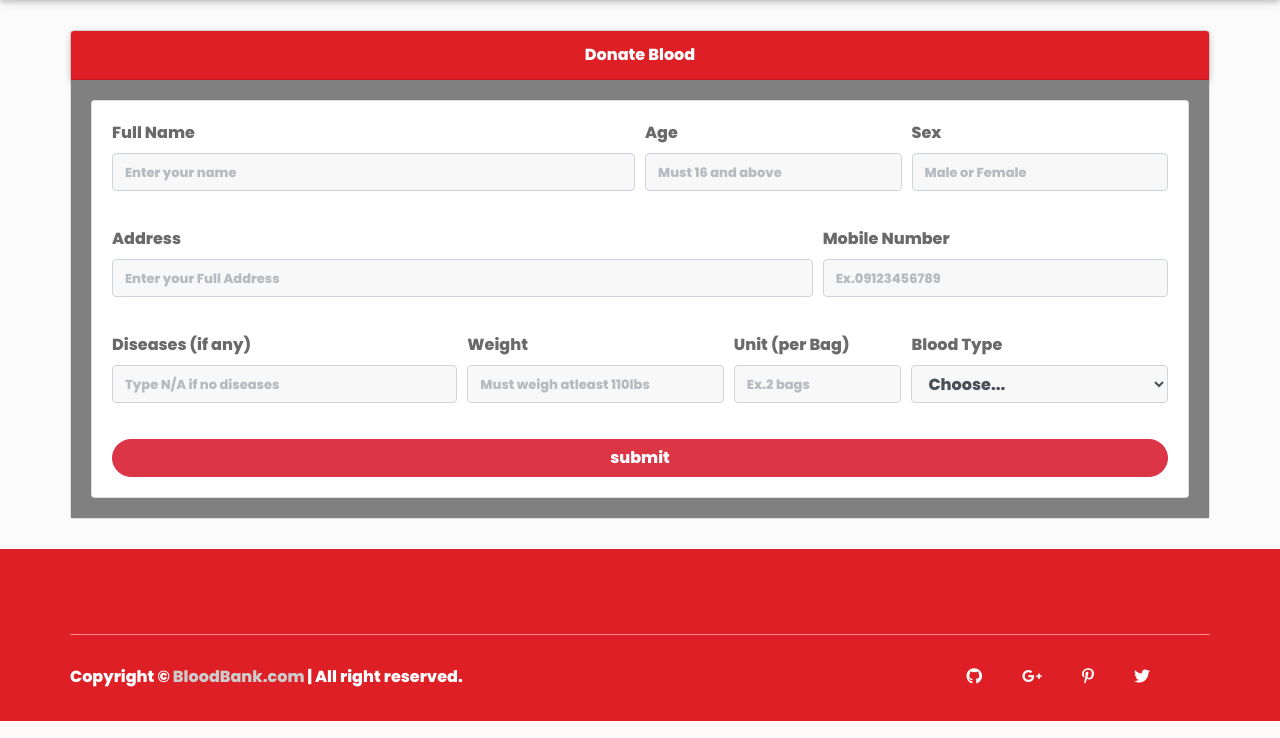
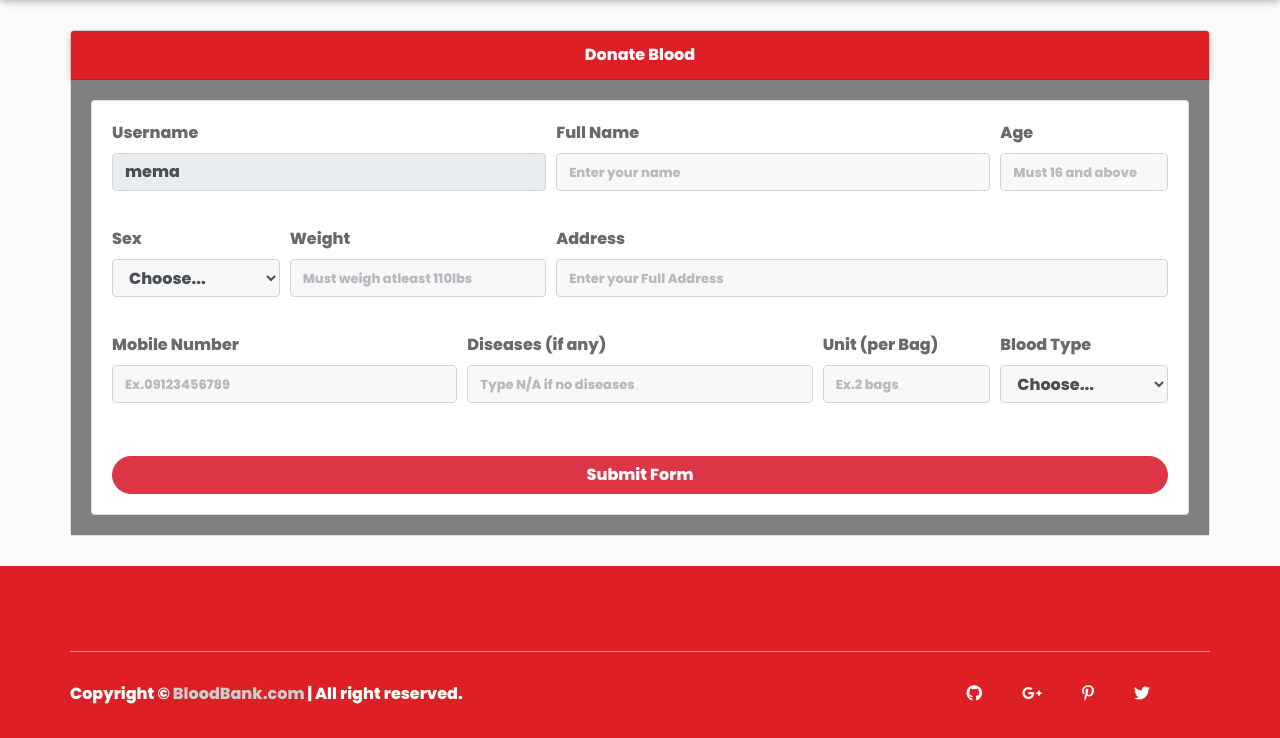
Before and after one commit to SeanDotExe/BloodBank, a Django app: template BBDjango/mainbb/templates/donor-donate.html in a window 1280 px wide. Shown: the part 137-875 px from the top of the page. Run offline with Django 3.2, Linux system fonts and the light colour scheme; the template is opened without the code that fills it, so the values that code supplies are empty; parts of the project's set-up code (start-up, migrations or seed data) failed here and were passed over; some libraries are stand-ins or nearby versions; some web fonts are replaced.

Commit message:
Update forms for blood donation form

```diff
--- a/BBDjango/mainbb/templates/donor-donate.html
+++ b/BBDjango/mainbb/templates/donor-donate.html
@@ -91,6 +91,13 @@
     </header>
 
 <div class="container marginn">
+    {% if messages %}
+        <ul class="messages">
+            {% for message in messages%}
+            <li {% if message.tags %} class="{{message.tags}}" {% endif %}> {{message }}</li>
+            {% endfor %}
+        </ul>
+    {% endif %}
     <div class="card">
         <div class="card-header red">
             Donate Blood
@@ -101,19 +108,31 @@
                     <form action = "" method="POST">
                         {% csrf_token %}
                         <div class="form-row">
-                            <div class="form-group col-md-6">
+                            <div class="form-group col-md-5">
+                                <label for="username">Username</label>
+                                <input type="text" name ="username" class="form-control" id="inputname" value="mema" placeholder="Enter your username" readonly>
+                            </div>
+                            <div class="form-group col-md-5">
                                 <label for="fullname">Full Name</label>
                                 <input type="text" name ="fullname" class="form-control" id="inputname" placeholder="Enter your name" required>
                             </div>
-                            <div class="form-group col-md-3">
+                            <div class="form-group col-md-2">
                                 <label for="age">Age</label>
                                 <input type="text" name ="age" class="form-control" id="inputage" placeholder="Must 16 and above"required>
                             </div>
+                            <div class="form-group col-md-2">
+                                <label for="sex">Sex</label>
+                                <select name ="sex" id="inputbloodt" class="form-control">
+                                    <option selected disabled = "true">Choose...</option>
+                                    <option>Male</option>
+                                    <option>Female</option>
+                                </select>
+                            </div>
                             <div class="form-group col-md-3">
-                                <label for="sex">Sex</label>
-                                <input type="text" name ="sex" class="form-control" id="inputsex" placeholder="Male or Female"required>
+                                <label for="weight">Weight</label>
+                                <input type="text" name ="weight" class="form-control" id="inputweight" placeholder="Must weigh atleast 110lbs">
                             </div>
-                            <div class="form-group col-md-8">
+                            <div class="form-group col-md-7">
                                 <label for="add">Address</label>
                                 <input type="text"name ="add" class="form-control" id="inputAddress" placeholder="Enter your Full Address"required>
                             </div>
@@ -122,19 +141,16 @@
                                 <input type="text"name ="contactnum" class="form-control" id="inputmn" placeholder="Ex.09123456789"required>
                             </div>
                             <div class="form-group col-md-4">
-                                <label for="username">Diseases (if any)</label>
-                                <input type="text" name="username" class="form-control" id="inputdisease" placeholder="Type N/A if no diseases">
-                            </div>
-                            <div class="form-group col-md-3">
-                                <label for="pword">Weight</label>
-                                <input type="text" name ="pword" class="form-control" id="inputweight" placeholder="Must weigh atleast 110lbs">
+                                <label for="disease">Diseases (if any)</label>
+                                <input type="text" name="disease" class="form-control" id="inputdisease" placeholder="Type N/A if no diseases">
                             </div>
 
-                                    <div class="form-group col-md-2">
-                                <label for="inputunit">Unit (per Bag)</label>
-                                <input type="text" class="form-control" id="inputunit" placeholder="Ex.2 bags">
+
+                            <div class="form-group col-md-2">
+                                <label for="unit">Unit (per Bag)</label>
+                                <input type="text" name="unit" class="form-control" id="inputunit" placeholder="Ex.2 bags">
                             </div>
-                            <div class="form-group col-md-3">
+                            <div class="form-group col-md-2">
                                 <label for="bloodtype">Blood Type</label>
                                 <select name ="bloodtype" id="inputbloodt" class="form-control">
                                     <option selected disabled = "true">Choose...</option>
@@ -148,8 +164,14 @@
                                     <option>AB-</option>
                                 </select>
                             </div>
+                            <div class="form-group col-md-3">
+                                <label for="status" hidden>Blood Type</label>
+                                <select name ="status" id="inputbloodt" class="form-control" aria-readonly="true" hidden>
+                                    <option>Pending</option>
+                                </select>
+                            </div>
                         </div>
-                        <button type="submit" class="btn btn-danger btn-block hov">submit</button>
+                        <button type="submit" class="btn btn-danger btn-block hov">Submit Form</button>
                     </form>
                 </div>
             </div>
```
